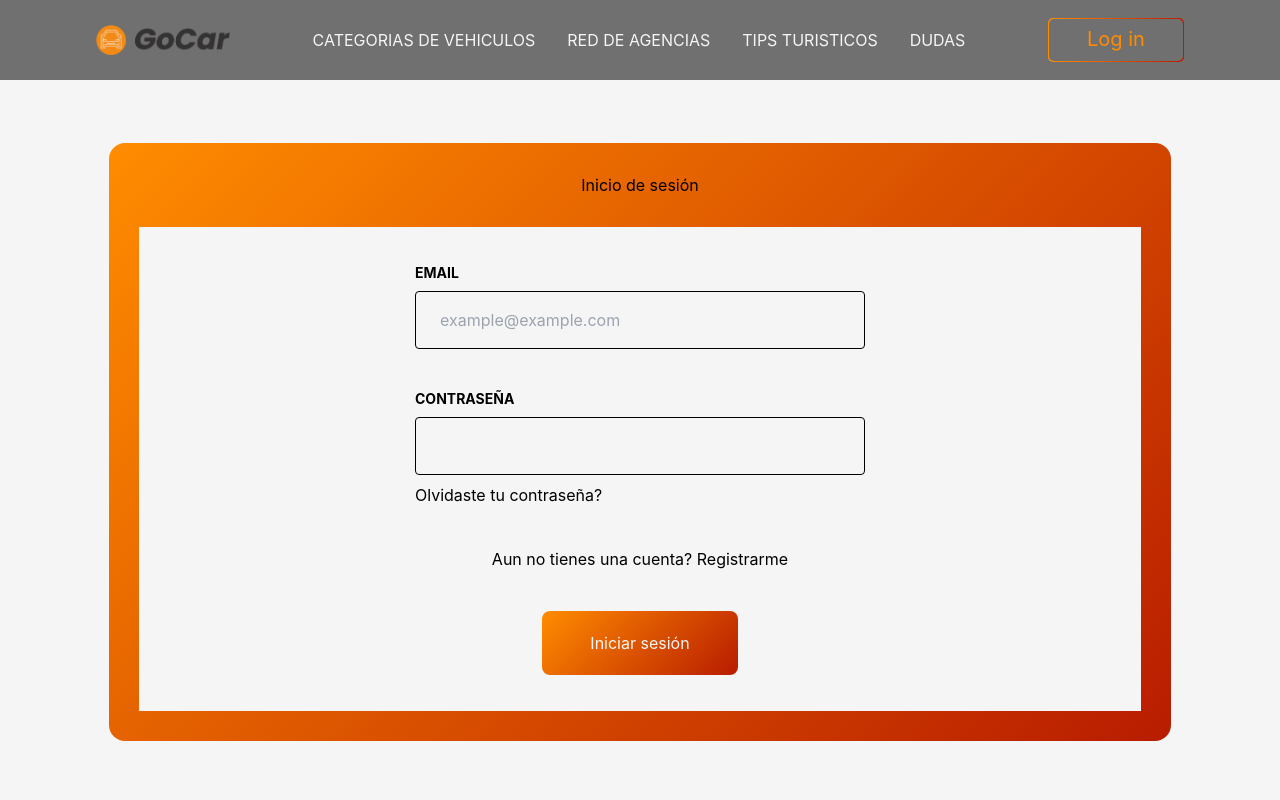
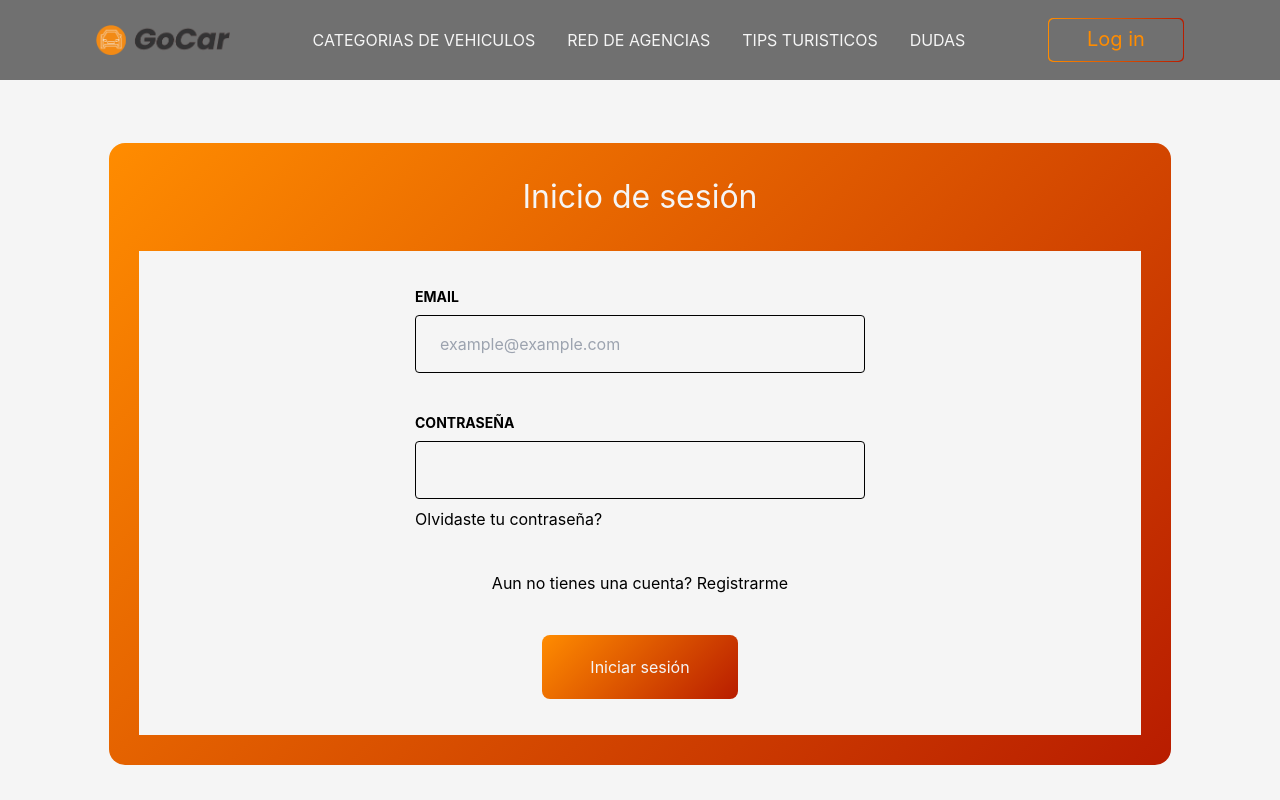
Before and after one commit to MatiasCoronel1312/s14-13-n-java, a React (Vite) app in the folder Frontend/: page /login in a window 1280 px wide. Shown: the top 800 px of the page. Built offline with nearby package versions, Linux system fonts and the light colour scheme.

Commit message:
fixing heading

```diff
--- a/Frontend/src/shared/layout/login/Login.tsx
+++ b/Frontend/src/shared/layout/login/Login.tsx
@@ -36,7 +36,9 @@ export const Login: React.FC<LoginProps> = ({ onLogin }) => {
       onSubmit={handleSubmit}
     >
       {errorMessage && <p className="error-message">{errorMessage}</p>}
-      <h3 className=" my-[30px]">Inicio de sesión</h3>
+      <h3 className=" my-[30px] text-background text-[32px]">
+        Inicio de sesión
+      </h3>
       <div className="flex flex-col items-center justify-center w-full gap-10 bg-background py-9">
         <div className="flex flex-col w-[450px] gap-2">
           <label className="text-sm font-bold uppercase" htmlFor="email">
```
